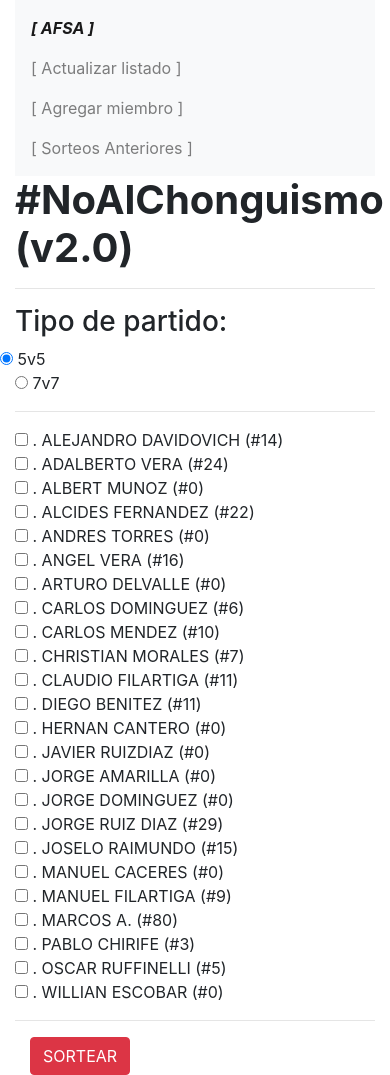
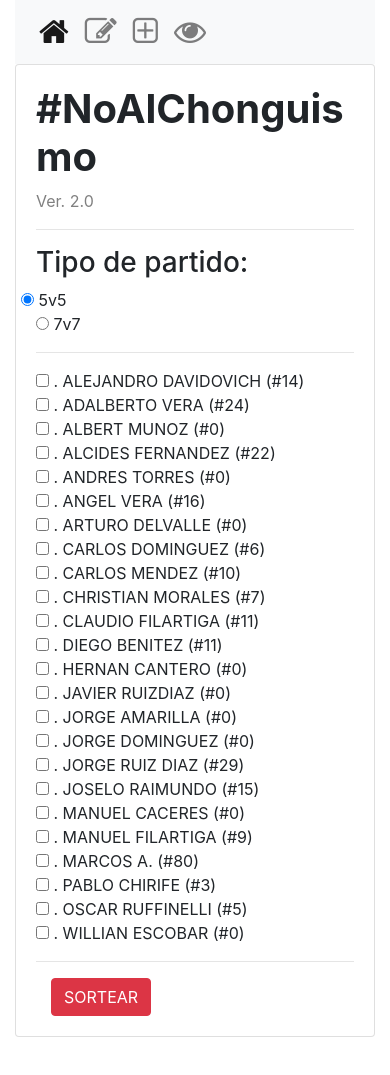
Before and after one commit to ozkrpy/AFSA_sorteos-py, a Flask app: page / in a window 390 px wide. After the commit the page ends 1037 px from the top, so only its background shows below. Run offline with Flask 2, Linux system fonts and the light colour scheme; data comes from the database, SQL or seed files in the repository; some libraries are stand-ins or nearby versions.

Commit message:
responsive navbar con iconos

```diff
--- a/main.py
+++ b/main.py
@@ -11,7 +11,7 @@ db = SQLAlchemy(app)
 from routes import *
 
 if __name__ == "__main__":
-    app.run(debug=True)
+    app.run(host='192.168.100.31', debug=True)
 
 
 # [END gae_python38_app]
--- a/templates/base.html
+++ b/templates/base.html
@@ -13,12 +13,22 @@
   </head>
   <body>
     <div class="container-fluid">
-      <nav class="navbar navbar-expand-lg navbar-light bg-light">
-        <ul class="navbar-nav">
-          <li class="nav-item active"><a href="{{ url_for('index') }}" class="nav-link"><strong><i>[ AFSA ]</i></strong></a></li>
-          <li class="nav-item"><a href="{{ url_for('update') }}" class="nav-link">[ Actualizar listado ]</a></li>
-          <li class="nav-item"><a href="{{ url_for('add') }}" class="nav-link">[ Agregar miembro ]</a></li>
-          <li class="nav-item"><a href="{{ url_for('historico') }}" class="nav-link">[ Sorteos Anteriores ]</a></li>
+      <nav class="navbar navbar-expand navbar-light bg-light">
+        <ul class="navbar-nav text-center">
+          <li class="nav-item active">
+              <a href="{{ url_for('index') }}" class="nav-link d-flex flex-column">
+              <i class="fa fa-home fa-2x"></i>
+              <span class="d-none d-sm-inline"><i><strong>[ AFSA ]</strong></i></span></a>
+          </li>
+          <li class="nav-item"><a href="{{ url_for('update') }}" class="nav-link d-flex flex-column"><i
+                class="fa fa-pencil-square-o fa-2x"></i>
+              <span class="d-none d-sm-inline">[ Actualizar listado ]</span></a></li>
+          <li class="nav-item"><a href="{{ url_for('add') }}" class="nav-link d-flex flex-column"><i
+                class="fa fa-plus-square-o fa-2x"></i>
+              <span class="d-none d-sm-inline">[ Agregar miembro ]</span></a></li>
+          <li class="nav-item"><a href="{{ url_for('historico') }}" class="nav-link d-flex flex-column"><i
+                class="fa fa fa-eye fa-2x"></i>
+              <span class="d-none d-sm-inline">[ Sorteos Anteriores ]</span></a></li>
         </ul>
       </nav>
       {% with messages = get_flashed_messages() %}
@@ -30,7 +40,16 @@
           {% endfor %}
         {% endif %}
       {% endwith %}
-      {% block main %}{% endblock %}
+      <div>
+        <div class="card">
+          <div class="card-body">
+            <h1><strong>#NoAlChonguismo</strong></h1>
+            <span style="color: grey">Ver. 2.0</span>
+            <hr>
+            {% block main %}{% endblock %}
+          </div>
+        </div>
+      </div>
     </div>
   </body>
 </html>
--- a/templates/home.html
+++ b/templates/home.html
@@ -2,8 +2,6 @@
 
 {% block main %}
 <form action="{{ url_for('sorteo') }}" method="post">
-    <h1><strong>#NoAlChonguismo (v2.0)</strong></h1>
-    <hr>
     {{ form.csrf_token }}
     <div>
         <div class="row align-items-center">
```
